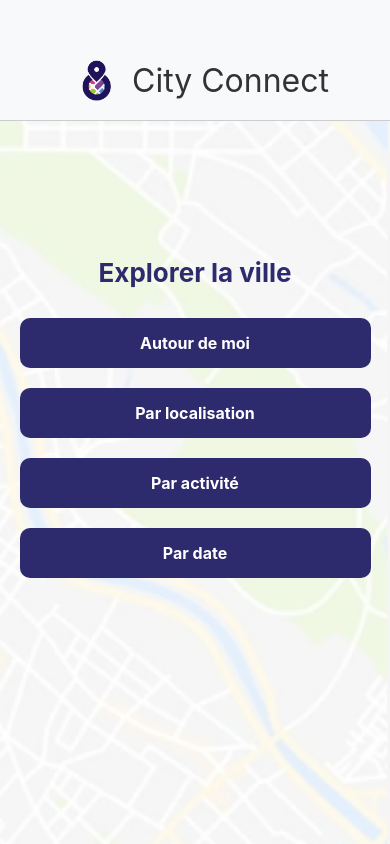
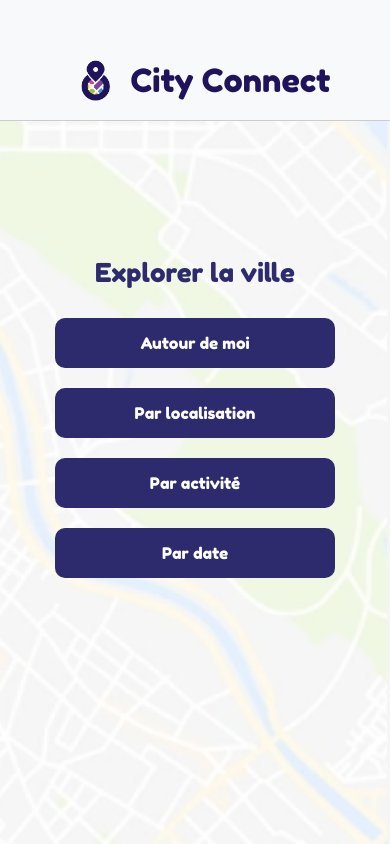
Before and after one commit to Mrenard72/frontend-cityconnect-, a React Native app: screen /Explore in a window 390 px wide. Built offline with nearby package versions, Linux system fonts and the light colour scheme.

Commit message:
explore screen fait

```diff
--- a/package.json
+++ b/package.json
@@ -18,11 +18,14 @@
     "expo": "~52.0.37",
     "expo-font": "^13.0.4",
     "expo-image-picker": "^16.0.6",
+    "expo-location": "^18.0.7",
     "expo-status-bar": "~2.0.1",
     "expo-updates": "~0.27.1",
+    "moment": "^2.30.1",
     "react": "18.3.1",
     "react-native": "0.76.7",
     "react-native-gesture-handler": "^2.24.0",
+    "react-native-modal-datetime-picker": "^18.0.0",
     "react-native-reanimated": "^3.17.0",
     "react-native-safe-area-context": "^5.2.0",
     "react-native-screens": "^4.9.0",
--- a/src/components/Header.js
+++ b/src/components/Header.js
@@ -42,8 +42,8 @@ const styles = StyleSheet.create({
   },
   title: {
     fontSize: 32,
-    fontWeight: 'FredokaOne',
-    color: '#333',
+    fontFamily: 'FredokaOne',
+    color: '#20135B',
   },
 });
 
--- a/src/screens/DashboardScreen.js
+++ b/src/screens/DashboardScreen.js
@@ -1,7 +1,5 @@
 import React from 'react';
 import { View, Text, TouchableOpacity, StyleSheet, Image, ImageBackground } from 'react-native';
-import AsyncStorage from '@react-native-async-storage/async-storage';
-import { CommonActions } from '@react-navigation/native';
 const DashboardScreen = ({ navigation }) => {
 
 
--- a/src/screens/ExploreScreen.js
+++ b/src/screens/ExploreScreen.js
@@ -1,50 +1,150 @@
-import React from 'react';
-import { View, Text, TouchableOpacity, StyleSheet, ImageBackground } from 'react-native';
-import { CommonActions } from '@react-navigation/native';
+import React, { useState } from 'react';
+import {
+  View, Text, TouchableOpacity, StyleSheet, ImageBackground,
+  Alert, TextInput, Modal, Button
+} from 'react-native';
+import * as Location from 'expo-location';
 import Header from '../components/Header';
+
 const ExploreScreen = ({ navigation }) => {
+  const [searchQuery, setSearchQuery] = useState('');
+  const [showModal, setShowModal] = useState(false);
+  const [showDateModal, setShowDateModal] = useState(false);
+  const [selectedDate, setSelectedDate] = useState('');
+
+  // 📍 Fonction pour obtenir la localisation et rediriger vers MapScreen
+  const handleLocationSearch = async () => {
+    let { status } = await Location.requestForegroundPermissionsAsync();
+    if (status !== 'granted') {
+      Alert.alert("Permission refusée", "L'accès à la localisation est nécessaire pour cette fonctionnalité.");
+      return;
+    }
+
+    let userLocation = await Location.getCurrentPositionAsync({});
+    const { latitude, longitude } = userLocation.coords;
+
+    // 🔹 Rediriger vers `MapScreen` avec les coordonnées GPS
+    navigation.navigate('Map', { filter: 'aroundMe', latitude, longitude });
+  };
+
+  // 🔎 Afficher une boîte de dialogue pour rechercher une ville
+  const handleCitySearch = () => {
+    setShowModal(true);
+  };
+
+  // 📅 Ouvrir le modal pour entrer une date
+  const handleDateSearch = () => {
+    setShowDateModal(true);
+  };
+
+  // 📅 Valider la date et rediriger vers MapScreen
+  const validateDateAndNavigate = () => {
+    // Vérifier si la date est au format YYYY-MM-DD
+    const dateRegex = /^\d{4}-\d{2}-\d{2}$/;
+    if (!dateRegex.test(selectedDate)) {
+      Alert.alert("Format incorrect", "Veuillez entrer une date au format YYYY-MM-DD");
+      return;
+    }
+
+    // Fermer le modal et naviguer
+    setShowDateModal(false);
+    navigation.navigate('Map', { filter: 'date', selectedDate });
+  };
+
   return (
     <ImageBackground source={require('../../assets/background.png')} style={styles.background}>
-   <Header/>
+      <Header />
       <View style={styles.container}>
         <Text style={styles.title}>Explorer la ville</Text>
 
-        <TouchableOpacity style={styles.filterButton} onPress={() => navigation.navigate('Map', { filter: 'aroundMe' })}>
+        {/* 📍 Autour de moi */}
+        <TouchableOpacity style={styles.filterButton} onPress={handleLocationSearch}>
           <Text style={styles.buttonText}>Autour de moi</Text>
         </TouchableOpacity>
 
-        <TouchableOpacity style={styles.filterButton} onPress={() => navigation.navigate('Map', { filter: 'location' })}>
+        {/* 🔎 Par localisation (recherche ville) */}
+        <TouchableOpacity style={styles.filterButton} onPress={handleCitySearch}>
           <Text style={styles.buttonText}>Par localisation</Text>
         </TouchableOpacity>
 
-        <TouchableOpacity style={styles.filterButton} onPress={() => navigation.navigate('Map', { filter: 'activity' })}>
+        {/* 🎭 Par activité */}
+        <TouchableOpacity style={styles.filterButton} onPress={() => navigation.navigate('ActivitySelection')}>
           <Text style={styles.buttonText}>Par activité</Text>
         </TouchableOpacity>
 
-        <TouchableOpacity style={styles.filterButton} onPress={() => navigation.navigate('Map', { filter: 'date' })}>
+        {/* 📅 Par date */}
+        <TouchableOpacity style={styles.filterButton} onPress={handleDateSearch}>
           <Text style={styles.buttonText}>Par date</Text>
         </TouchableOpacity>
       </View>
+
+      {/* 🔎 Modal pour la recherche de ville */}
+      <Modal visible={showModal} transparent={true} animationType="slide">
+        <View style={styles.modalContainer}>
+          <View style={styles.modalContent}>
+            <Text style={styles.modalTitle}>Rechercher une ville</Text>
+            <TextInput
+              style={styles.searchInput}
+              placeholder="Entrez une ville..."
+              value={searchQuery}
+              onChangeText={setSearchQuery}
+            />
+            <View style={styles.modalButtons}>
+              <Button title="Annuler" onPress={() => setShowModal(false)} />
+              <Button title="Rechercher" onPress={() => {
+                setShowModal(false);
+                if (searchQuery.trim() === '') {
+                  Alert.alert("Erreur", "Veuillez entrer un nom de ville.");
+                  return;
+                }
+                // 🔹 Rediriger vers MapScreen avec la ville choisie
+                navigation.navigate('Map', { filter: 'location', city: searchQuery });
+              }} />
+            </View>
+          </View>
+        </View>
+      </Modal>
+
+      {/* 📅 Modal pour entrer une date */}
+      <Modal visible={showDateModal} transparent={true} animationType="slide">
+        <View style={styles.modalContainer}>
+          <View style={styles.modalContent}>
+            <Text style={styles.modalTitle}>Sélectionner une date</Text>
+            <TextInput
+              style={styles.searchInput}
+              placeholder="YYYY-MM-DD"
+              keyboardType="numeric"
+              value={selectedDate}
+              onChangeText={setSelectedDate}
+            />
+            <View style={styles.modalButtons}>
+              <Button title="Annuler" onPress={() => setShowDateModal(false)} />
+              <Button title="Valider" onPress={validateDateAndNavigate} />
+            </View>
+          </View>
+        </View>
+      </Modal>
+
     </ImageBackground>
   );
 };
-
 
 const styles = StyleSheet.create({
   background: {
     flex: 1,
     width: '100%',
     height: '100%',
-    justifyContent: 'center',
     alignItems: 'center',
   },
   container: {
+    flex: 1,
+    justifyContent: 'center',
+    alignItems: 'center',
     width: '90%',
-    alignItems: 'center',
   },
   title: {
     fontSize: 26,
-    fontWeight: 'bold',
+    fontFamily: 'FredokaOne',
     color: '#2D2A6E',
     marginBottom: 20,
     textAlign: 'center',
@@ -53,14 +153,51 @@ const styles = StyleSheet.create({
     backgroundColor: '#2D2A6E',
     padding: 15,
     borderRadius: 10,
-    width: '100%',
+    width: '80%',
     alignItems: 'center',
+    justifyContent: 'center',
     marginVertical: 10,
   },
   buttonText: {
     color: '#FFFFFF',
     fontSize: 16,
-    fontWeight: 'bold',
+    fontFamily: 'FredokaOne',
+  },
+  modalContainer: {
+    flex: 1,
+    justifyContent: 'center',
+    alignItems: 'center',
+    backgroundColor: 'rgba(0, 0, 0, 0.5)',
+  },
+  modalContent: {
+    width: '80%',
+    backgroundColor: '#FFF',
+    padding: 20,
+    borderRadius: 10,
+    alignItems: 'center',
+  },
+  modalTitle: {
+    fontSize: 18,
+    fontFamily: 'FredokaOne',
+    color: '#2D2A6E',
+    marginBottom: 10,
+  },
+  searchInput: {
+    width: '100%',
+    padding: 12,
+    borderWidth: 1,
+    borderColor: '#ccc',
+    borderRadius: 10,
+    backgroundColor: 'rgba(255,255,255,0.9)',
+    textAlign: 'center',
+    fontSize: 16,
+    fontFamily: 'FredokaOne',
+    marginBottom: 15,
+  },
+  modalButtons: {
+    flexDirection: 'row',
+    justifyContent: 'space-between',
+    width: '100%',
   },
 });
 
```
Also changed, not shown: 1 other file (tests, documents, lock files or other folders).
